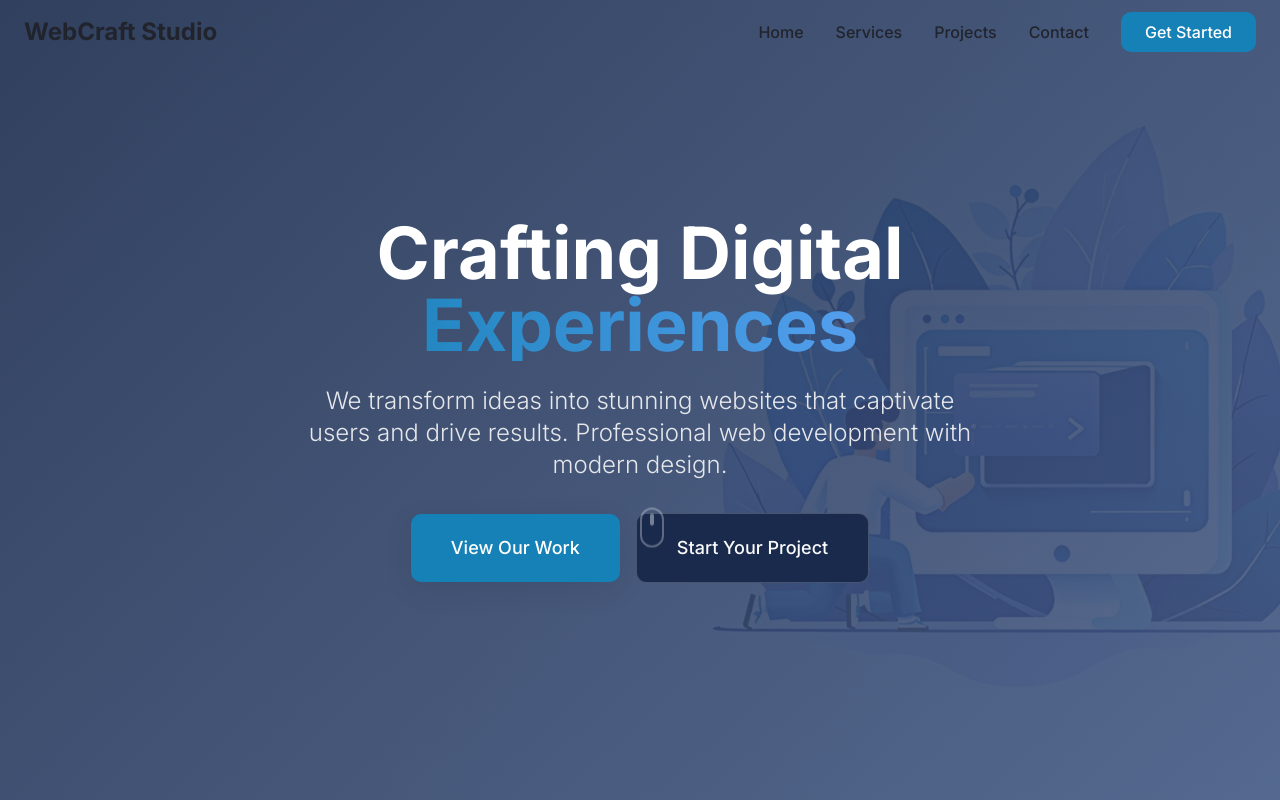
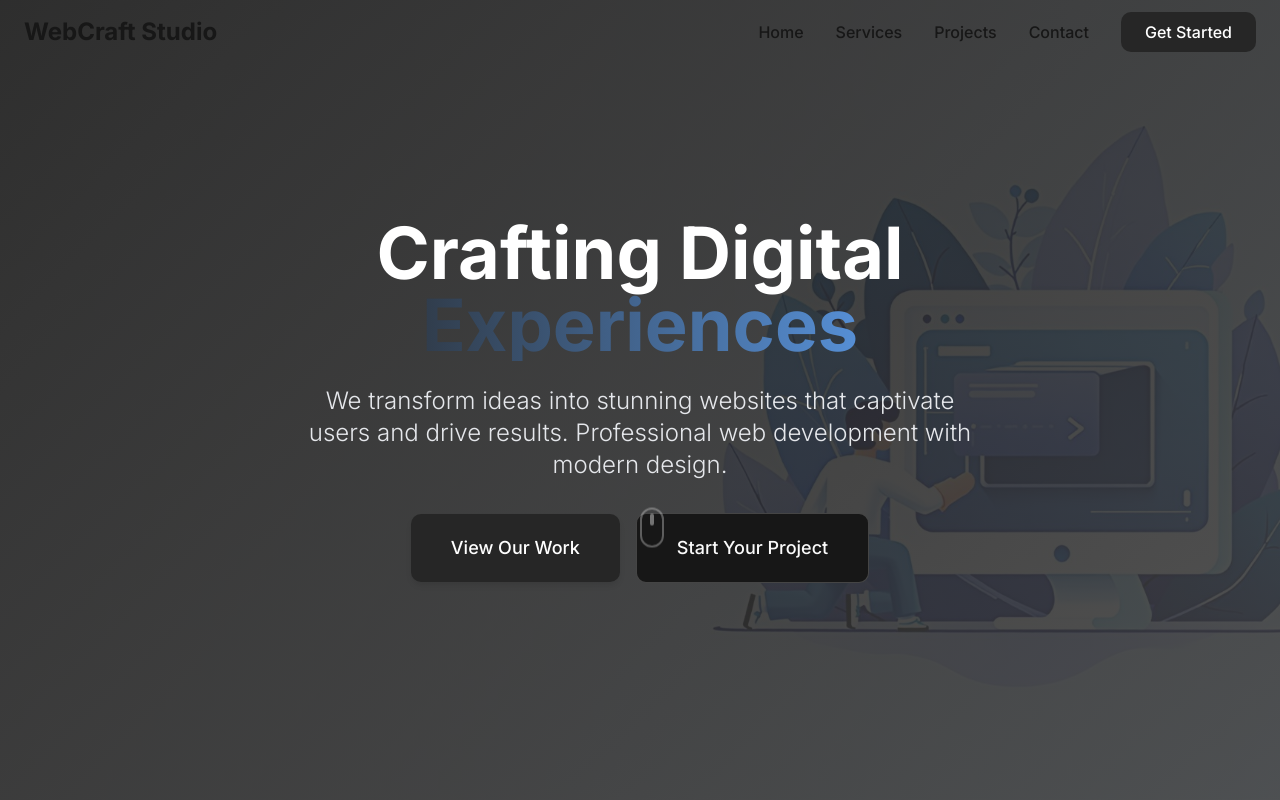
Before and after one commit to TugisSec/veloraservices, a React (Vite) app: page / in a window 1280 px wide. Shown: the top 800 px of the page. Built offline with nearby package versions, Linux system fonts and the light colour scheme; the HTML template or start-up script is replaced by a standard one.

Commit message:
Update website to minimalist design

```diff
--- a/src/index.css
+++ b/src/index.css
@@ -6,46 +6,46 @@
 
 @layer base {
   :root {
-    /* Base colors - Clean and minimal */
-    --background: 38 3% 94%;
-    --foreground: 220 15% 15%;
+    /* Base colors - Ultra clean and minimal */
+    --background: 0 0% 100%;
+    --foreground: 0 0% 9%;
 
     /* Cards and surfaces */
     --card: 0 0% 100%;
-    --card-foreground: 220 15% 15%;
+    --card-foreground: 0 0% 9%;
 
-    /* Primary brand - Deep blue for trust and professionalism */
-    --primary: 220 50% 20%;
+    /* Primary brand - Clean dark gray for professionalism */
+    --primary: 0 0% 9%;
     --primary-foreground: 0 0% 98%;
-    --primary-muted: 220 30% 40%;
+    --primary-muted: 0 0% 25%;
 
-    /* Secondary - Light gray for subtle elements */
-    --secondary: 220 10% 96%;
-    --secondary-foreground: 220 15% 15%;
+    /* Secondary - Ultra light gray for subtle elements */
+    --secondary: 0 0% 96%;
+    --secondary-foreground: 0 0% 9%;
 
-    /* Accent - Custom blue for CTAs and highlights */
-    --accent: 200 78% 40%;
+    /* Accent - Minimal gray accent */
+    --accent: 0 0% 15%;
     --accent-foreground: 0 0% 100%;
-    --accent-hover: 200 78% 35%;
+    --accent-hover: 0 0% 25%;
 
     /* Neutral tones */
-    --muted: 220 10% 96%;
-    --muted-foreground: 220 10% 50%;
+    --muted: 0 0% 96%;
+    --muted-foreground: 0 0% 45%;
 
     /* Borders and inputs */
-    --border: 220 15% 90%;
-    --input: 220 15% 90%;
-    --ring: 210 100% 50%;
+    --border: 0 0% 90%;
+    --input: 0 0% 90%;
+    --ring: 0 0% 15%;
 
-    /* Design system additions */
-    --hero-gradient: linear-gradient(135deg, hsl(220 50% 20%) 0%, hsl(220 30% 40%) 100%);
-    --accent-gradient: hsl(200 78% 40%);
-    --subtle-gradient: hsl(202 83% 97%);
+    /* Design system additions - Minimal gradients */
+    --hero-gradient: linear-gradient(135deg, hsl(0 0% 9%) 0%, hsl(0 0% 25%) 100%);
+    --accent-gradient: hsl(0 0% 15%);
+    --subtle-gradient: hsl(0 0% 98%);
 
-    /* Shadows */
-    --shadow-soft: 0 4px 20px -4px hsl(220 15% 15% / 0.1);
-    --shadow-medium: 0 8px 30px -4px hsl(220 15% 15% / 0.15);
-    --shadow-strong: 0 20px 60px -8px hsl(220 15% 15% / 0.25);
+    /* Shadows - Subtle and clean */
+    --shadow-soft: 0 1px 3px 0 hsl(0 0% 0% / 0.1);
+    --shadow-medium: 0 4px 6px -1px hsl(0 0% 0% / 0.1);
+    --shadow-strong: 0 10px 15px -3px hsl(0 0% 0% / 0.1);
 
     /* Transitions */
     --transition-smooth: all 0.3s cubic-bezier(0.4, 0, 0.2, 1);
```
